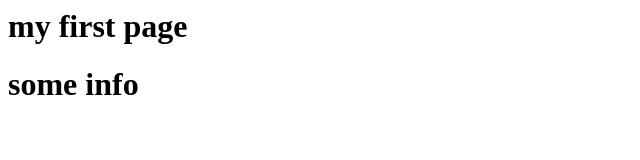
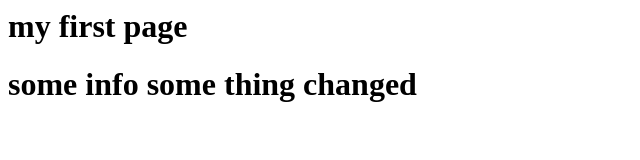
Before and after one commit to kedirgithub/xyzproject, a plain HTML site: page index.html in a window 1280 px wide. Shown: the whole page, without its empty margins (0-640 px from the left). Drawn offline with Linux system fonts and the light colour scheme.

Commit message:
my change

```diff
--- a/index.html
+++ b/index.html
@@ -2,6 +2,7 @@
   <body>
     <h1>my first page<h1>
       some info
+      some thing changed
 
     </body>
       </html>
```
